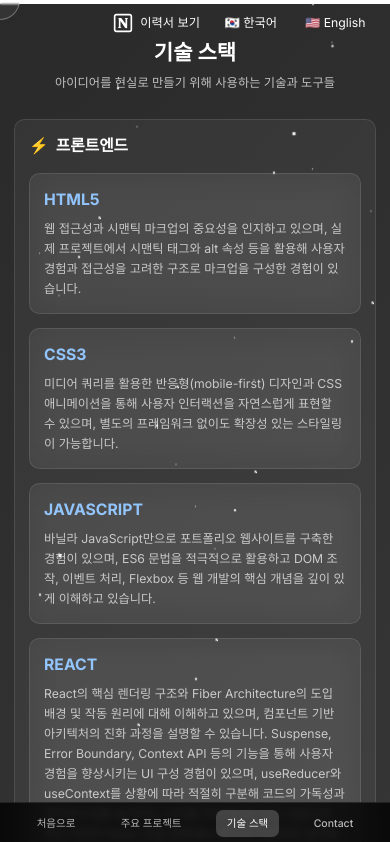
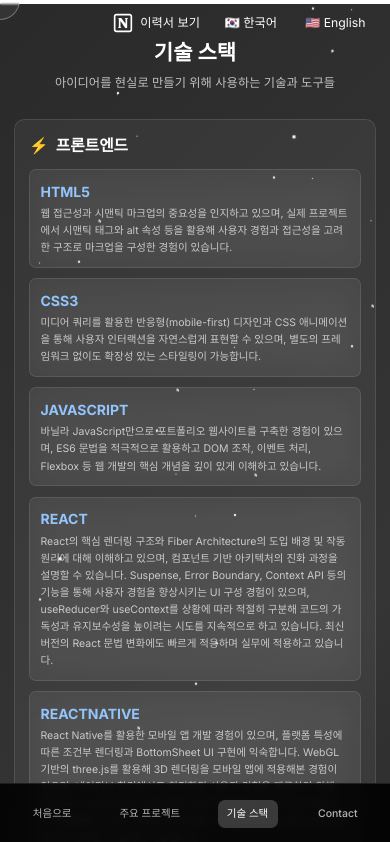
Before and after one commit to Earlssu/sms-portfolio-next, a Next.js app: page /skills in a window 390 px wide. Shown: the top 842 px of the page. Built offline with nearby package versions, Linux system fonts and the light colour scheme.

Commit message:
Fix: 주요 프로젝트 카드 사이즈 수정 및 기술 스택 페이지 스타일 수정

```diff
--- a/src/app/career/CareerClient.tsx
+++ b/src/app/career/CareerClient.tsx
@@ -19,7 +19,7 @@
 
   return (
     <div
-      className="min-h-screen w-full pb-20 sm:pb-40 md:pb-80"
+      className="min-h-screen w-full pb-20 md:pb-40 lg:pb-80"
       style={{
         background:
           'linear-gradient(135deg, #2a2a2a 0%, #353535 25%, #1a1a1a 50%, #282828 75%, #1f1f1f 100%)',
--- a/src/app/contact/ContactContent.tsx
+++ b/src/app/contact/ContactContent.tsx
@@ -20,7 +20,7 @@
   }, [setCurrentPage]);
 
   return (
-    <div className="min-h-screen w-full relative pb-20 sm:pb-40 md:pb-80">
+    <div className="min-h-screen w-full relative pb-20 md:pb-40 lg:pb-80">
       {/* 배경 */}
       <ContactBackground />
 
--- a/src/app/globals.css
+++ b/src/app/globals.css
@@ -303,7 +303,7 @@
 /* 모바일에서 바텀 네비게이션을 위한 패딩 추가 */
 @media (max-width: 767px) {
   body {
-    padding-bottom: 60px; /* 모바일 네비게이션 높이만큼 */
+    padding-bottom: 80px; /* 모바일 네비게이션 높이와 여유공간 */
   }
 }
 
--- a/src/app/skills/SkillDescription.tsx
+++ b/src/app/skills/SkillDescription.tsx
@@ -9,11 +9,11 @@
   const { t } = useTranslation();
 
   return (
-    <div className="group p-4 bg-white/5 border border-white/10 rounded-xl backdrop-blur-lg transition-all duration-300 hover:bg-white/10 hover:border-white/20 hover:scale-[1.02]">
-      <h3 className="text-lg font-bold text-blue-300 mb-2 group-hover:text-blue-200 transition-colors duration-200">
+    <div className="group p-3 sm:p-4 bg-white/5 border border-white/10 rounded-lg sm:rounded-xl backdrop-blur-lg transition-all duration-300 hover:bg-white/10 hover:border-white/20 hover:scale-[1.02]">
+      <h3 className="text-base sm:text-lg font-bold text-blue-300 mb-1 sm:mb-2 group-hover:text-blue-200 transition-colors duration-200">
         {skill.toUpperCase()}
       </h3>
-      <p className="text-sm text-white/70 leading-relaxed group-hover:text-white/80 transition-colors duration-200">
+      <p className="text-xs sm:text-sm text-white/70 leading-relaxed group-hover:text-white/80 transition-colors duration-200">
         {t(`skills.descriptions.${skill}`)}
       </p>
     </div>
--- a/src/app/skills/SkillsClient.tsx
+++ b/src/app/skills/SkillsClient.tsx
@@ -35,7 +35,7 @@
 
   return (
     <div
-      className="min-h-screen w-full relative"
+      className="min-h-screen w-full relative pb-20 md:pb-0"
       style={{
         background: 'linear-gradient(135deg, #2a2a2a 0%, #353535 25%, #1a1a1a 50%, #282828 75%, #1f1f1f 100%)',
       }}
@@ -61,15 +61,15 @@
           </div>
 
           {/* 스킬 그리드 */}
-          <div className="grid grid-cols-1 lg:grid-cols-2 gap-6 sm:gap-8 md:gap-10 lg:gap-12">
+          <div className="grid grid-cols-1 lg:grid-cols-2 gap-6 lg:gap-12 mb-8 md:mb-0">
             {/* Frontend 섹션 */}
             <div className="animate__animated animate__fadeInLeft" style={{ animationDelay: '0.3s' }}>
               <div className="bg-white/5 backdrop-blur-lg rounded-xl sm:rounded-2xl p-4 sm:p-6 md:p-8 border border-white/10">
-                <h2 className="text-lg sm:text-xl md:text-2xl lg:text-3xl font-bold text-white mb-4 sm:mb-6 md:mb-8 flex items-center gap-2 sm:gap-3">
+                <h2 className="text-lg sm:text-xl md:text-2xl lg:text-3xl font-bold text-white mb-3 sm:mb-4 md:mb-6 flex items-center gap-2 sm:gap-3">
                   <span className="text-blue-400">⚡</span>
                   {t('skills.sections.frontend')}
                 </h2>
-                  <div className="space-y-4 sm:space-y-6">
+                  <div className="space-y-3 sm:space-y-4 md:space-y-6">
                     <SkillDescription skill={"html5"} />
                     <SkillDescription skill={"css3"} />
                     <SkillDescription skill={"javascript"} />
@@ -90,11 +90,11 @@
             {/* Communication Tools 섹션 */}
             <div className="animate__animated animate__fadeInRight" style={{ animationDelay: '0.5s' }}>
               <div className="bg-white/5 backdrop-blur-lg rounded-xl sm:rounded-2xl p-4 sm:p-6 md:p-8 border border-white/10">
-                <h2 className="text-lg sm:text-xl md:text-2xl lg:text-3xl font-bold text-white mb-4 sm:mb-6 md:mb-8 flex items-center gap-2 sm:gap-3">
+                <h2 className="text-lg sm:text-xl md:text-2xl lg:text-3xl font-bold text-white mb-3 sm:mb-4 md:mb-6 flex items-center gap-2 sm:gap-3">
                   <span className="text-green-400">🛠️</span>
                   {t('skills.sections.collaboration')}
                 </h2>
-                  <div className="space-y-4 sm:space-y-6">
+                  <div className="space-y-3 sm:space-y-4 md:space-y-6">
                     <SkillDescription skill={"git"} />
                     <SkillDescription skill={"github"} />
                     <SkillDescription skill={"githubActions"} />
--- a/src/shared/components/NavButtons.tsx
+++ b/src/shared/components/NavButtons.tsx
@@ -1,9 +1,9 @@
 'use client';
 
-import React from 'react';
+import React, { Fragment } from 'react';
 import { useTranslation } from 'react-i18next';
 import Button from './Button';
-import { useRouter, usePathname } from 'next/navigation';
+import { usePathname, useRouter } from 'next/navigation';
 import { NAV_ITEMS } from '@/shared/const/navButtonUrls';
 import { useBackgroundStore } from '@/shared/stores/backgroundStore';
 
@@ -16,11 +16,12 @@
   // Home 페이지인지 확인
   const isHomePage = pathname === '/';
 
-  // Home 페이지에서는 항상 흰색 텍스트, 다른 페이지에서는 배경에 따라 결정
-  const shouldUseWhiteText = isHomePage || isDarkMode;
+  // 모바일 NavButtons는 항상 어두운 배경이므로 항상 흰색 텍스트 사용
+  // 데스크톱은 기존 로직 유지
+  const shouldUseWhiteTextDesktop = isHomePage || isDarkMode;
 
   return (
-    <>
+    <Fragment>
       {/* 데스크톱 버전 - 세로 배치 */}
       <div className="hidden md:flex fixed right-4 top-14 flex-col gap-4 z-50">
         {NAV_ITEMS.map((item, idx) => (
@@ -28,35 +29,37 @@
             key={`btn_desktop_${idx}`}
             content={t(item.key)}
             onClick={() => router.push(`/${item.url}`)}
-            isWhiteText={shouldUseWhiteText}
+            isWhiteText={shouldUseWhiteTextDesktop}
           />
         ))}
       </div>
 
       {/* 모바일 버전 - 하단 네비게이션 */}
-      <div className="md:hidden fixed bottom-0 left-0 right-0 z-50 bg-black/80 backdrop-blur-sm border-t border-white/10">
-        <div className="flex justify-around items-center py-2 px-4">
+      <div className="md:hidden fixed bottom-0 left-0 right-0 z-[100] bg-black/90 backdrop-blur-sm border-t border-white/10 safe-area-inset-bottom">
+        <div className="flex justify-around items-center py-3 px-2 min-h-[60px]">
           {NAV_ITEMS.map((item, idx) => (
             <button
               key={`btn_mobile_${idx}`}
               onClick={() => router.push(`/${item.url}`)}
               className={`
-                flex flex-col items-center justify-center gap-1 py-2 px-3 rounded-lg
+                flex flex-col items-center justify-center gap-1 py-2 px-2 rounded-lg min-w-[60px]
                 transition-all duration-200 active:scale-95
-                ${pathname === `/${item.url}` || (pathname === '/' && item.url === '')
-                  ? 'bg-white/20 text-white'
-                  : shouldUseWhiteText ? 'text-white/70 hover:text-white hover:bg-white/10' : 'text-black/70 hover:text-black hover:bg-black/10'
+                ${
+                  pathname === `/${item.url}` ||
+                  (pathname === '/' && item.url === 'home')
+                    ? 'bg-white/20 text-white'
+                    : 'text-white/70 hover:text-white hover:bg-white/10'
                 }
               `}
             >
-              <span className="text-xs font-medium text-center leading-tight">
+              <span className="text-xs font-medium text-center leading-tight whitespace-nowrap">
                 {t(item.key)}
               </span>
             </button>
           ))}
         </div>
       </div>
-    </>
+    </Fragment>
   );
 };
 
```
Also changed, not shown: src/app/contact/components/ContactBackground.tsx (+6 -5 lines).
